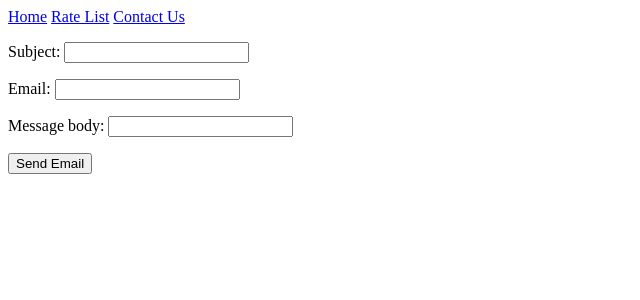
After one commit to DmytroKaminskiy/currency_7, a Django app: page /currency/contact-us/ in a window 1280 px wide. The commit adds this page. Shown: the top 300 px of the page, without its empty margins (0-640 px from the left). Run offline with Django 3.2, Linux system fonts and the light colour scheme.

Commit message:
lesson11

```diff
--- a/app/currency/forms.py
+++ b/app/currency/forms.py
@@ -1,9 +1,15 @@
 from django import forms
 
-from currency.models import Rate
+from currency.models import Rate, ContactUs
 
 
 class RateForm(forms.ModelForm):
     class Meta:
         model = Rate
         fields = ('type', 'source', 'buy', 'sale')
+
+
+class ContactUsForm(forms.ModelForm):
+    class Meta:
+        model = ContactUs
+        fields = ('subject', 'email', 'message_body')
--- a/app/currency/models.py
+++ b/app/currency/models.py
@@ -12,8 +12,11 @@ class Rate(models.Model):
     sale = models.DecimalField(max_digits=10, decimal_places=2)
 
 
-class ContactUs:
-    pass
+class ContactUs(models.Model):
+    subject = models.CharField(max_length=128)
+    message_body = models.CharField(max_length=2048)  # models.AreaField
+    email = models.EmailField()
+    created = models.DateTimeField(auto_now_add=True)
 
 
 class Source:
--- /dev/null
+++ b/app/currency/templates/contactus_create.html
@@ -0,0 +1,9 @@
+{% extends 'base.html' %}
+
+{% block content %}
+    <form method="post">
+    {% csrf_token %}
+    {{ form.as_p }}
+    <button type="submit">Send Email</button>
+    </form>
+{% endblock content %}
--- a/app/currency/templates/includes/navbar.html
+++ b/app/currency/templates/includes/navbar.html
@@ -1,5 +1,6 @@
 <nav>
     <a href="{% url 'index' %}">Home</a>
     <a href="{% url 'currency:rate_list' %}">Rate List</a>
+    <a href="{% url 'currency:contactus_create' %}">Contact Us</a>
 </nav>
 {# url == reverse #}
--- a/app/currency/urls.py
+++ b/app/currency/urls.py
@@ -5,9 +5,14 @@ app_name = 'currency'
 
 urlpatterns = [
     path('example/', currency_views.ExampleView.as_view(), name='example-delete-me'),
+
+    # Rate
     path('rate/list/', currency_views.RateList.as_view(), name='rate_list'),
     path('rate/create/', currency_views.RateCreate.as_view(), name='rate_create'),
     path('rate/update/<int:pk>/', currency_views.RateUpdate.as_view(), name='rate_update'),
     path('rate/detail/<int:pk>/', currency_views.RateDetail.as_view(), name='rate_detail'),
     path('rate/delete/<int:pk>/', currency_views.RateDelete.as_view(), name='rate_delete'),
+
+    # contactus
+    path('contact-us/', currency_views.ContactUsCreate.as_view(), name='contactus_create'),
 ]
--- a/app/currency/views.py
+++ b/app/currency/views.py
@@ -1,8 +1,11 @@
-from django.urls import reverse, reverse_lazy
+from django.core.mail import send_mail
+from django.urls import reverse_lazy
 from django.views.generic import ListView, CreateView, UpdateView, DeleteView, DetailView, View
 
-from currency.forms import RateForm
-from currency.models import Rate
+from currency.forms import RateForm, ContactUsForm
+from currency.models import Rate, ContactUs
+
+from django.conf import settings
 
 
 class RateList(ListView):
@@ -35,6 +38,43 @@ class RateDelete(DeleteView):
     success_url = reverse_lazy('currency:rate_list')
 
 
+class ContactUsCreate(CreateView):
+    '''
+    SMTP - simple mail transfer protocol
+    '''
+    model = ContactUs
+    template_name = 'contactus_create.html'
+    form_class = ContactUsForm
+    success_url = reverse_lazy('index')
+
+    def form_valid(self, form):
+        response = super().form_valid(form)
+
+        data = form.cleaned_data
+        subject = f"Contact us: {data['subject']}"
+        message_body = f'''
+        Support Email
+
+        From: {data['email']}
+        Message: {data['message_body']}
+        '''
+        email_from = settings.EMAIL_HOST_USER
+        send_mail(
+            subject,
+            message_body,
+            email_from,
+            [email_from],
+            fail_silently = False,
+        )
+        foo(data)
+
+        return response
+
+    def form_invalid(self, form):
+        print('FORM INVALID')
+        return super().form_invalid(form)
+
+
 class ExampleView(View):
     def get(self, request):
         from django.http import HttpResponse
```
Also changed, not shown: app/settings/settings.py (+12 -0 lines), examples/legb.py (added, +22 -0 lines), app/currency/migrations/0004_contactus_alter_rate_created_alter_rate_type.py (added), app/currency/migrations/0005_contactus_email.py (added), app/currency/migrations/0006_alter_contactus_email.py (added).
